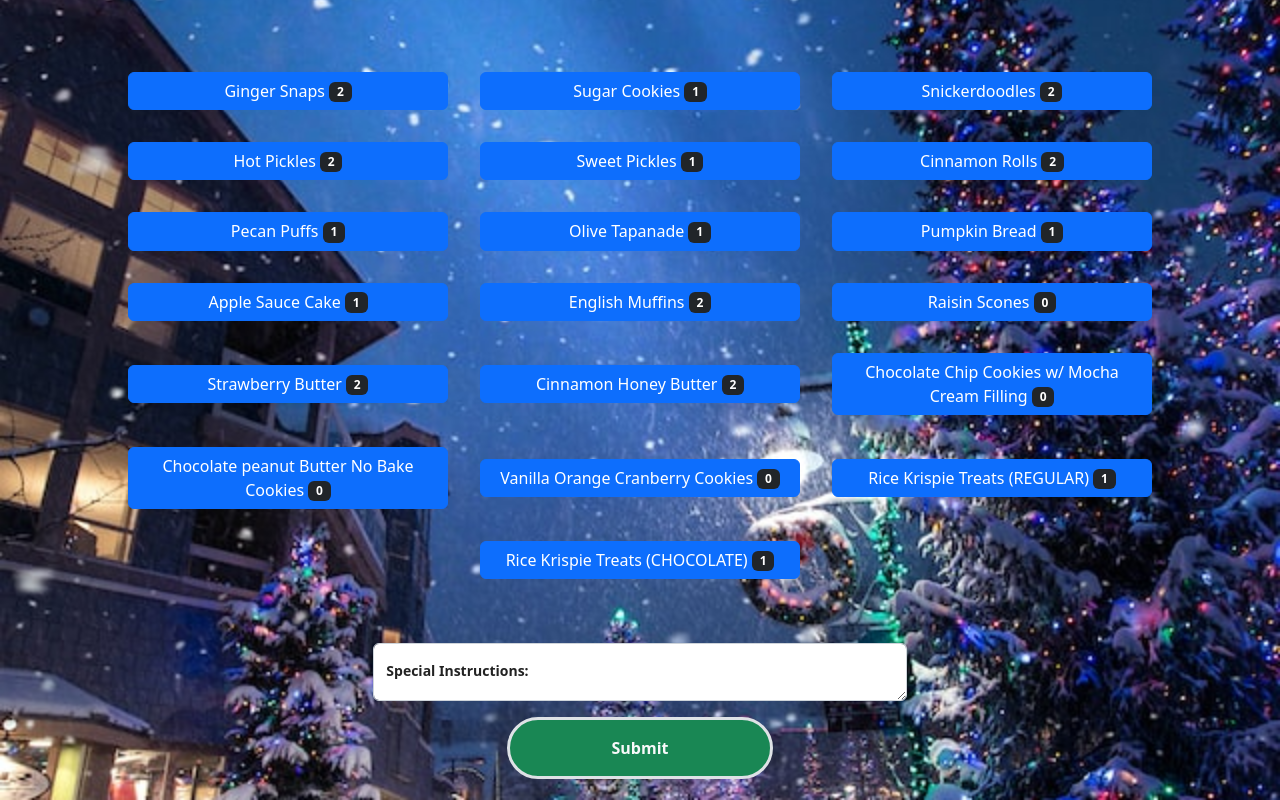
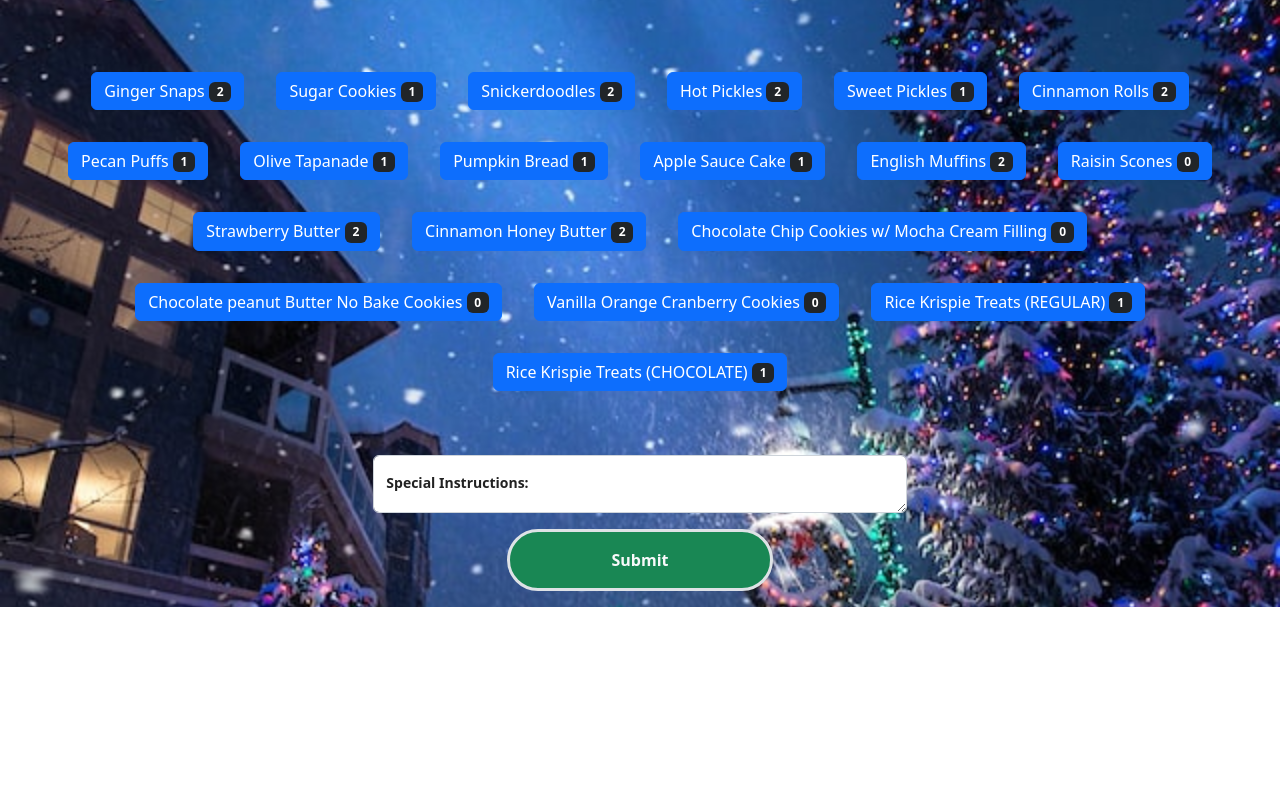
Before and after one commit to thomas065/holiday-goodies, a React (Create React App) app: page /order-form in a window 1280 px wide. Shown: the part 464-1264 px from the top of the page. After the commit the page ends 1071 px from the top, so only its background shows below. Built offline with nearby package versions, Linux system fonts and the light colour scheme; a web font is replaced by a local one.

Commit message:
more errors

```diff
--- a/src/components/orderform/order.styles.scss
+++ b/src/components/orderform/order.styles.scss
@@ -38,11 +38,11 @@
   justify-content: center;
 }
 
-Button {
-  width: 25%;
-  margin: 5px;
-  display: inline-block;
-}
+//Button {
+//  width: 25%;
+//  margin: 5px;
+//  display: inline-block;
+//}
 
 .bake {
   display: flex;
```
